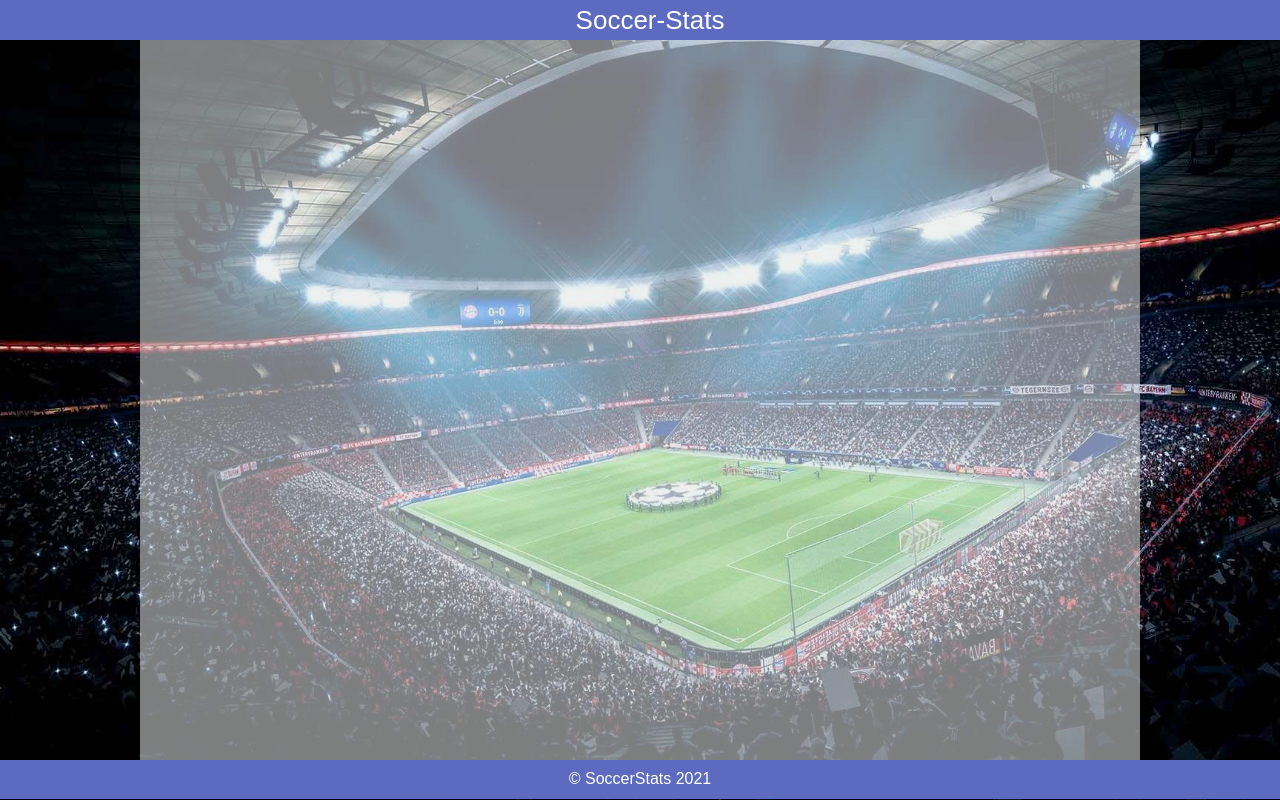
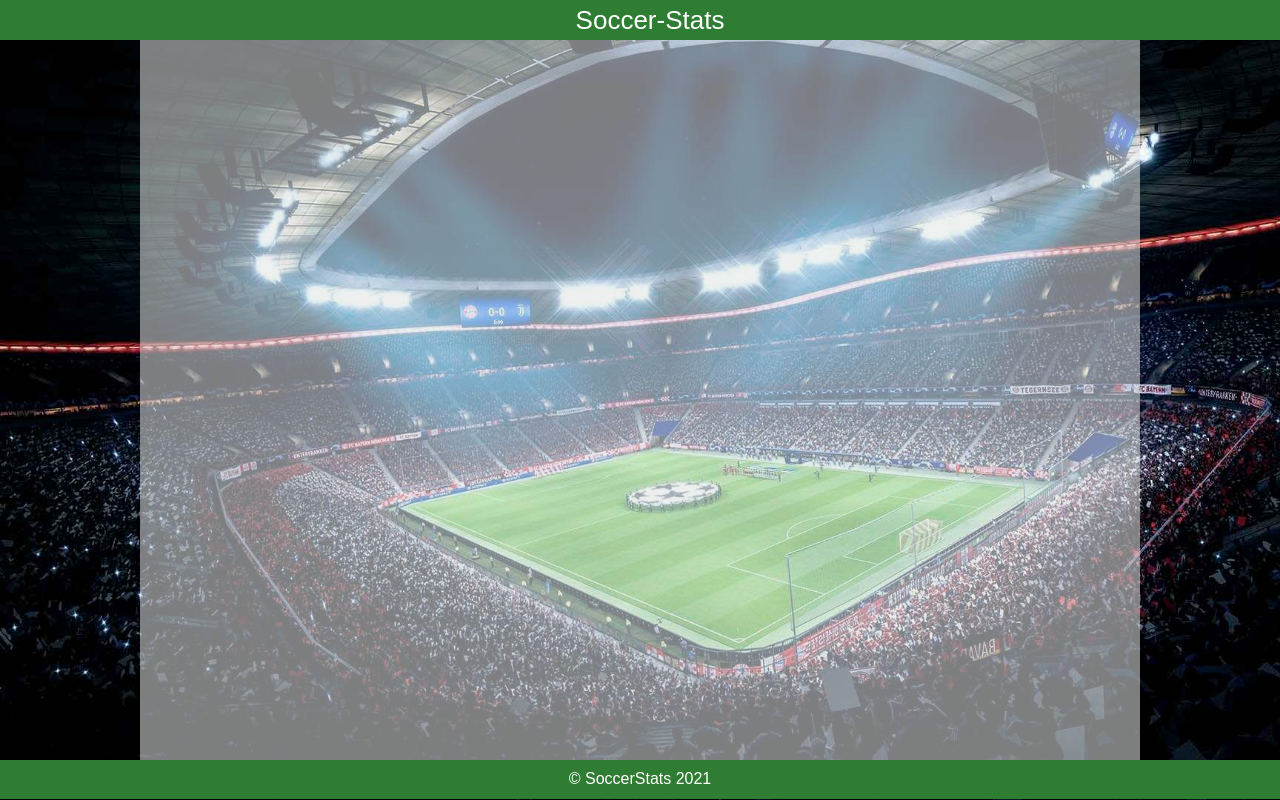
Before and after one commit to KiselevichAlexey/Soccer-Stats, a React (Create React App) app: page /competitions/1 in a window 1280 px wide. Built offline with nearby package versions, Linux system fonts and the light colour scheme; no server answers.

Commit message:
изменена цветовая тема

```diff
--- a/src/app/App.js
+++ b/src/app/App.js
@@ -1,12 +1,23 @@
 import { BrowserRouter } from "react-router-dom";
 import React from "react";
 import Layout from "layout";
-
+import { createMuiTheme } from "@material-ui/core/styles";
+import { ThemeProvider } from "@material-ui/styles";
+import { green } from '@material-ui/core/colors'
+const theme = createMuiTheme({
+  palette: {
+    primary: {
+      main: green[800],
+    },
+  },
+});
 
 function App() {
   return (
     <BrowserRouter>
-      <Layout/>
+      <ThemeProvider theme={theme}>
+        <Layout />
+      </ThemeProvider>
     </BrowserRouter>
   );
 }
--- a/src/components/loadingProgress.js
+++ b/src/components/loadingProgress.js
@@ -1,8 +1,7 @@
 import React from 'react';
 import { makeStyles } from '@material-ui/core/styles';
 import CircularProgress from '@material-ui/core/CircularProgress';
-
-const useStyles = makeStyles((theme) => ({
+const useStyles = makeStyles(() => ({
   root: {
     display: 'grid',
     gridTemplateRows:'90vh',
--- a/src/layout/footer/footer.css
+++ b/src/layout/footer/footer.css
@@ -1,5 +1,5 @@
 .footer {
-    background-color: #5c6bc0;
+    background-color: #2e7d32;
     height: 39px;
     width: 100vw;
     text-align: center;
--- a/src/layout/footer/footer.jsx
+++ b/src/layout/footer/footer.jsx
@@ -3,5 +3,5 @@ import "./footer.css";
 
 export default function Footer() {
   const date = new Date().getFullYear();
-  return <footer className="footer">© SoccerStats {date}</footer>;
+  return <footer style={{background:'primary'}} className="footer">© SoccerStats {date}</footer>;
 }
--- a/src/layout/header/header.css
+++ b/src/layout/header/header.css
@@ -1,5 +1,5 @@
 .header{
-    background-color: #5c6bc0;
+    background-color: #2e7d32;
     height: 40px;
     width: 100vw;
     padding: 5px;
--- a/src/pages/leaguePage/leaguePage.jsx
+++ b/src/pages/leaguePage/leaguePage.jsx
@@ -10,7 +10,7 @@ export default function LeaguePage(props) {
   useEffect(() => {
     async function fetchLeague() {
       setLoading(true)
-      const url = `http://api.football-data.org/v2${props.match.url}`;
+      const url = `http://api.football-data.org/v2/teams?areas=2077`;
       await axios
         .get(url, {
           headers: { "X-Auth-Token": "f56fb14a54c045df871baee1e6130304" },
@@ -24,7 +24,7 @@ export default function LeaguePage(props) {
     }
     fetchLeague();
   }, []);
-
+console.log(data);
   return (
     <div className="main-container">
         <Switch>
--- a/src/pages/leaguesList/leaguesList.css
+++ b/src/pages/leaguesList/leaguesList.css
@@ -2,9 +2,9 @@
     display: flex;
     justify-content: center;
     align-items: center;
-    background-color: #5c6bc0;
+    background-color: #2e7d32;
     padding: 5px;
-    color : #FFF;
+    color : #fff;
     font-size: 20px;
     font-weight: 400;
 }
```
